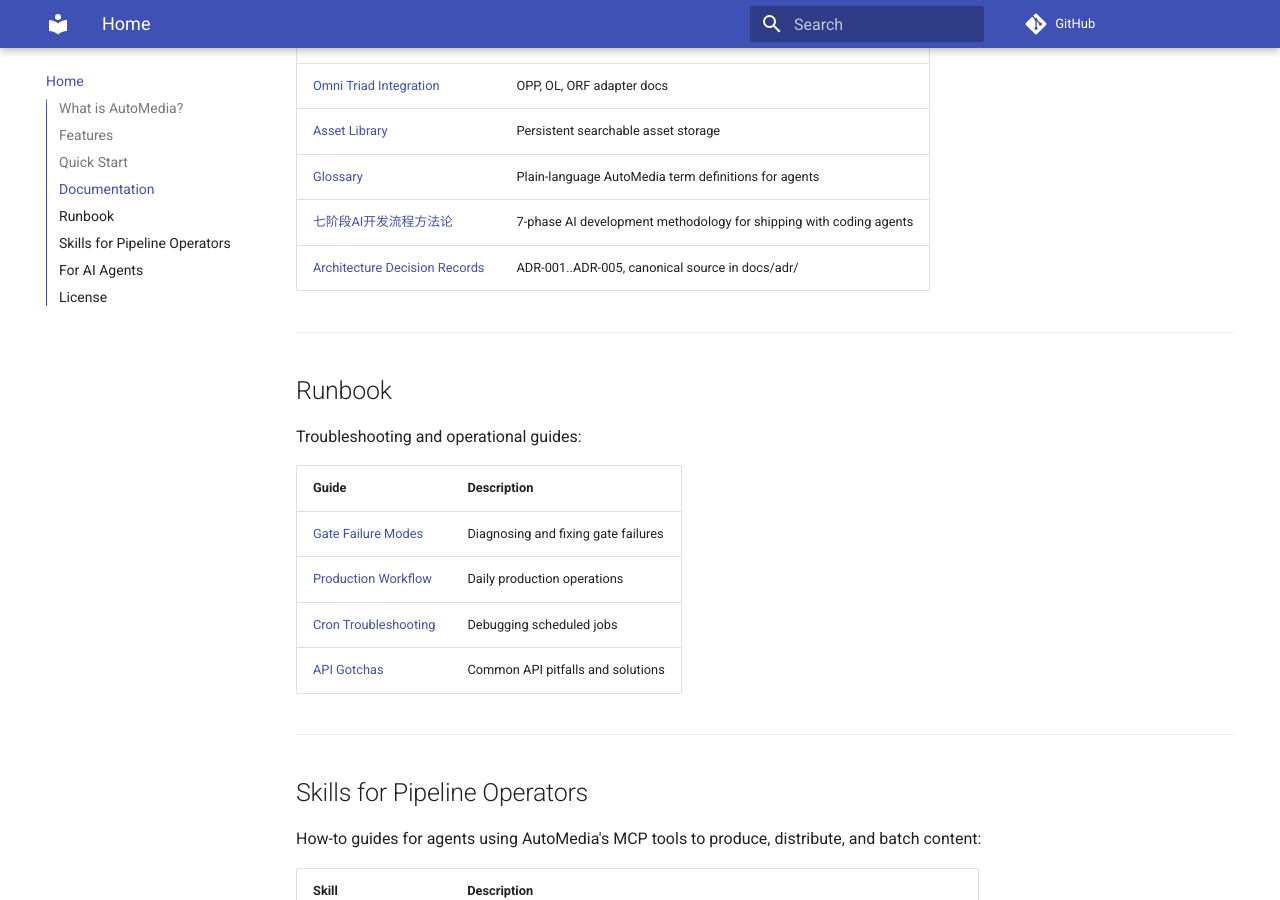
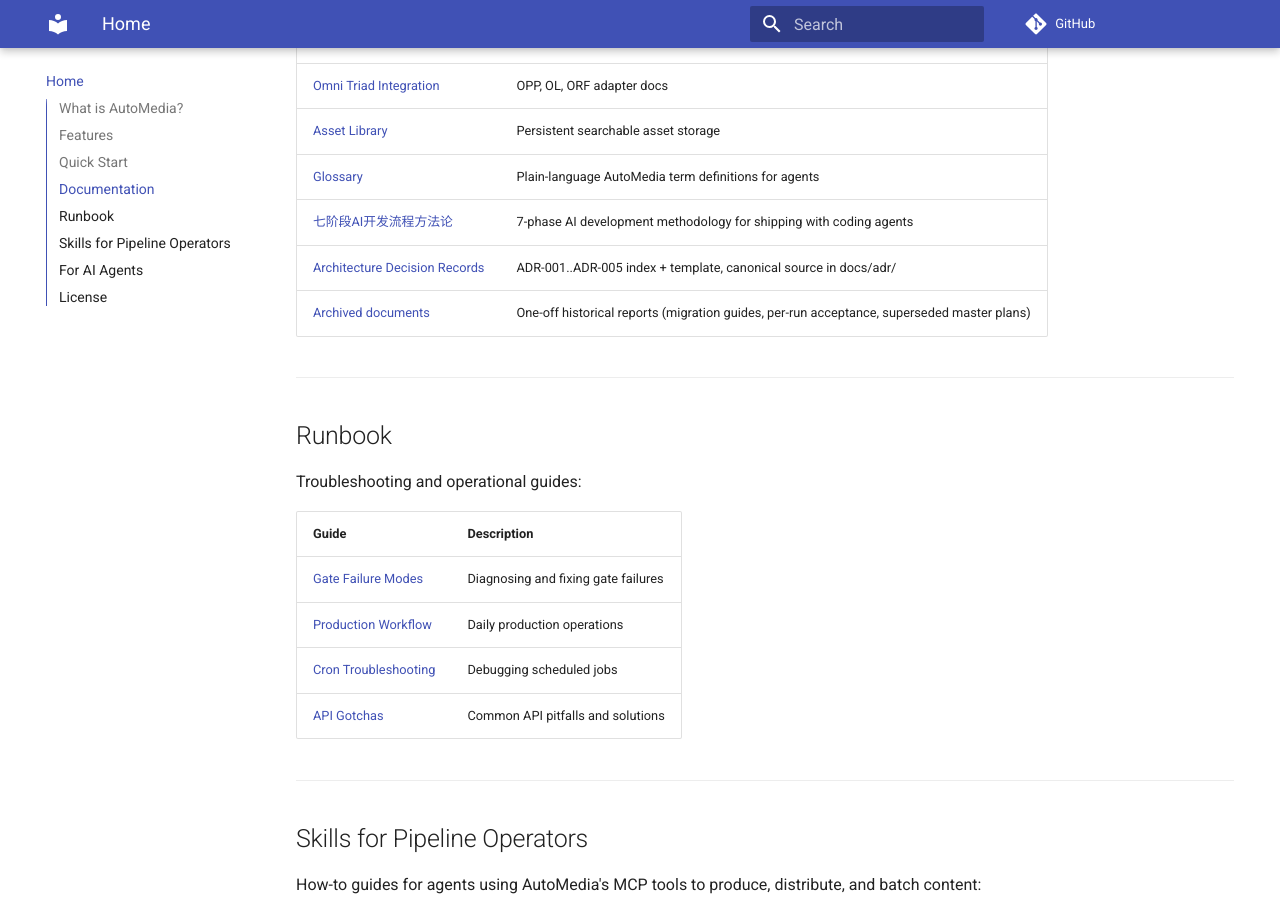
Before and after one commit to 1StepMore/AutoMedia, an MkDocs documentation site: the page built from docs/index.md, in a window 1280 px wide and 900 px high, scrolled down 1732 px. Built offline with MkDocs 1.6.1 and Material for MkDocs 9.7.7, drawn with Linux system fonts in a browser that asks for light colours; comment, search, counter and statistics services are not loaded.

Commit message:
docs: archive one-off validation reports to docs/archived/ with status markers; drop mkdocs nav entry; index pointer

```diff
--- a/docs/index.md
+++ b/docs/index.md
@@ -68,7 +68,8 @@ automedia run --topic "..." --brand my-brand --mode text_only
 | [Asset Library](user/asset-library.md) | Persistent searchable asset storage |
 | [Glossary](glossary.md) | Plain-language AutoMedia term definitions for agents |
 | [七阶段AI开发流程方法论](dev/七阶段AI开发流程-用CodingAgent交付成品的方法论.md) | 7-phase AI development methodology for shipping with coding agents |
-| [Architecture Decision Records](adr/ADR-001-singleton-registry-unification.md) | ADR-001..ADR-005, canonical source in docs/adr/ |
+| [Architecture Decision Records](adr/README.md) | ADR-001..ADR-005 index + template, canonical source in docs/adr/ |
+| [Archived documents](archived/) | One-off historical reports (migration guides, per-run acceptance, superseded master plans) |
 
 ---
 
--- a/mkdocs.yml
+++ b/mkdocs.yml
@@ -62,7 +62,6 @@ nav:
     - Forward Compatibility: dev/forward-compat.md
     - Deep Module RFC-001: dev/deep-module-rfc-001.md
     - Override Reference: dev/override-reference.md
-    - Validation Master Plan: automedia-validation-master-plan.md
     - AI Development Methodology: dev/七阶段AI开发流程-用CodingAgent交付成品的方法论.md
   - Skills:
     - Brand Strategy: skills/brand-strategy.md
```
Also changed, not shown: docs/archived/acceptance-run-20260816-20260823.md (renamed from docs/acceptance-run-20260816.md, +2 -0 lines), docs/archived/automedia-validation-master-plan-20260823.md (renamed from docs/automedia-validation-master-plan.md, +2 -0 lines), docs/archived/validation-loop-log-20260823.md (renamed from docs/validation-loop-log.md, +2 -0 lines).
